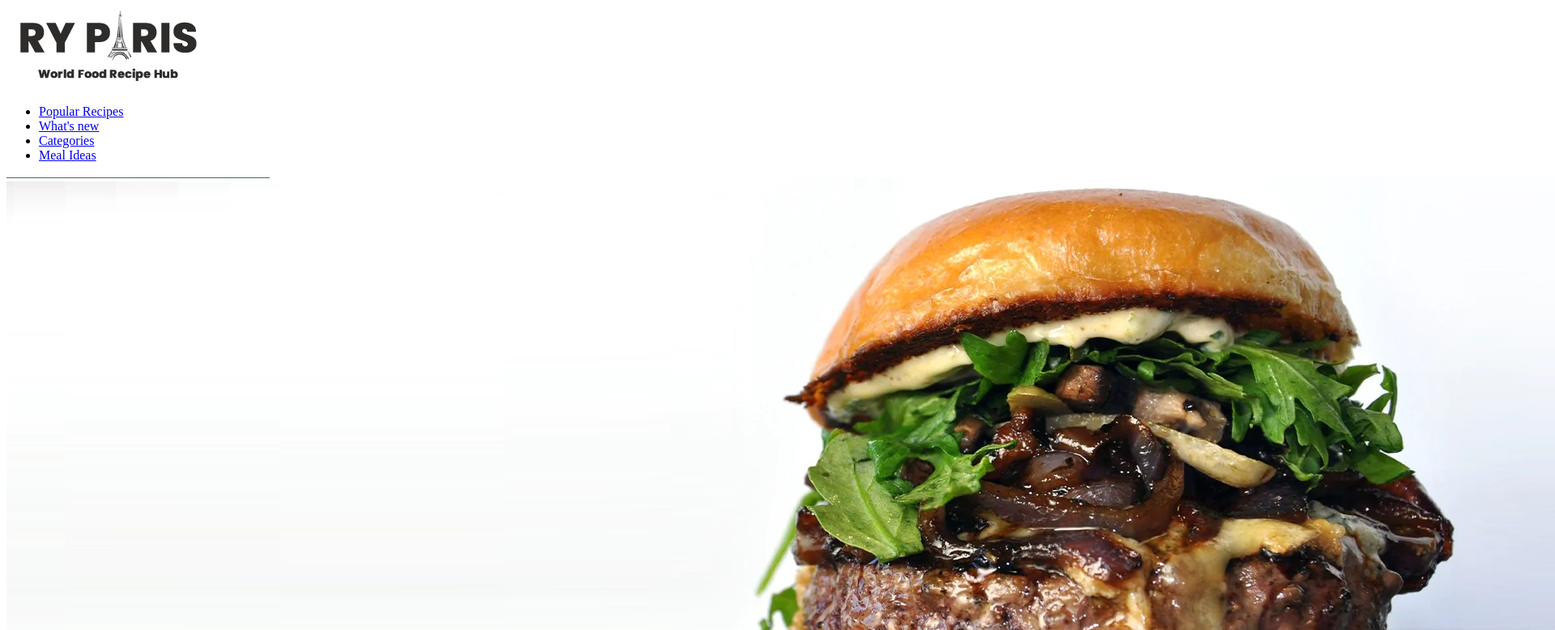
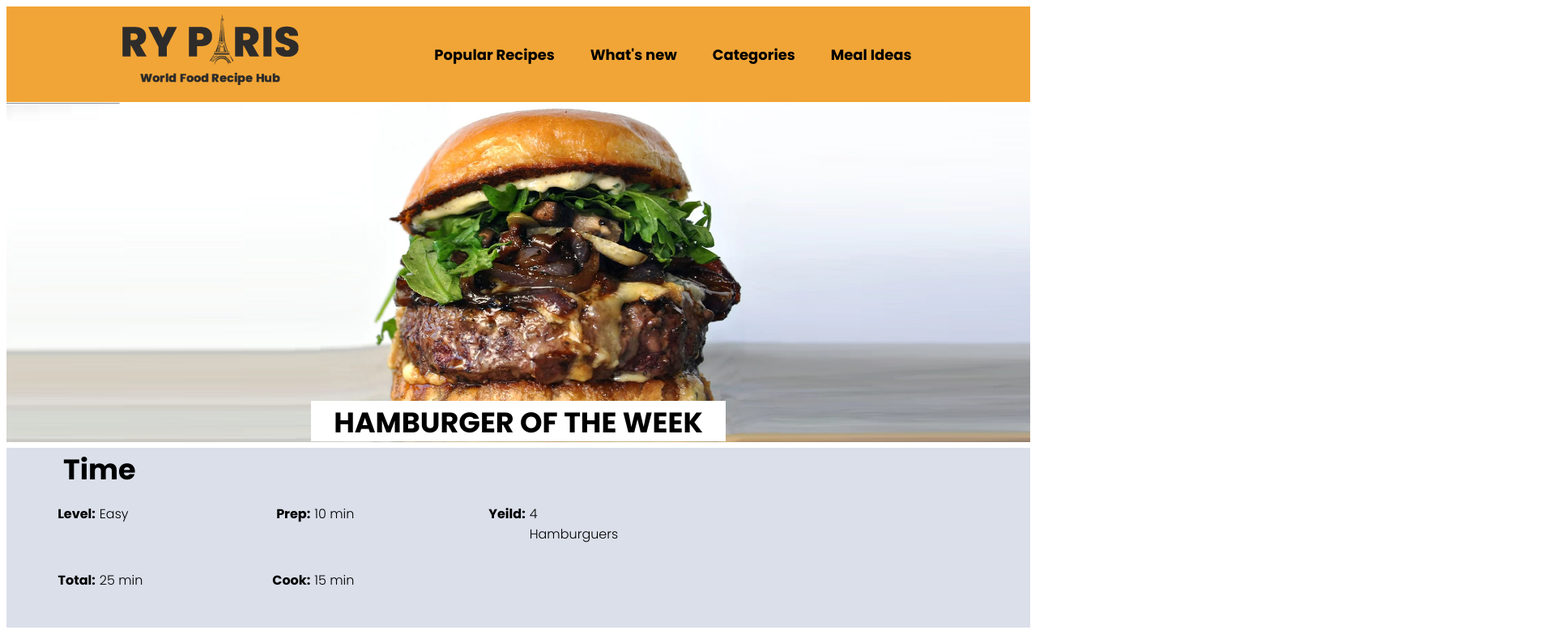
Before and after one commit to gabserna/ryparis, a plain HTML site: page recipe.html in a window 1280 px wide. Shown: the top 778 px of the page at 81% size, 1920 px wide, since content can reach past the window. Drawn offline with Linux system fonts and the light colour scheme; the site is published under a folder, as on GitHub Pages, so addresses that start at the root find nothing.

Commit message:
files path corrected

```diff
--- a/recipe.html
+++ b/recipe.html
@@ -4,7 +4,7 @@
     <meta charset="UTF-8">
     <meta http-equiv="X-UA-Compatible" content="IE=edge">
     <meta name="viewport" content="width=device-width, initial-scale=1.0">
-    <link rel="stylesheet" href="/css/style.css" type="text/css">
+    <link rel="stylesheet" href="css/style.css" type="text/css">
     <link rel="preconnect" href="https://fonts.googleapis.com">
     <link rel="preconnect" href="https://fonts.gstatic.com" crossorigin>
     <link href="https://fonts.googleapis.com/css2?family=Poppins:wght@300;700&display=swap" rel="stylesheet">
@@ -13,10 +13,10 @@
 <body>
     <header>
         <div class="logo">
-            <a href="/index.html"><img src="images/ryparis-logo.png" alt="our logo"></a>
+            <a href="index.html"><img src="images/ryparis-logo.png" alt="our logo"></a>
         </div>
             <ul class="navbar">
-                <li><a href="/recipe.html">Popular Recipes</a></li>
+                <li><a href="recipe.html">Popular Recipes</a></li>
                 <li><a href="#">What's new</a></li>
                 <li><a href="#">Categories</a></li>
                 <li><a href="#">Meal Ideas</a></li>
@@ -53,7 +53,7 @@
     </div>
 
     <div>
-        <div class="xxxxxxx">   <!--  usar?  -->
+        <div class="xxxxxxx">
             <div class="section3">
                 <div id="banner3">BENGAL BURGUER</div>
                 <div id="starsrev">
```
Also changed, not shown: index.html (+2 -2 lines).
